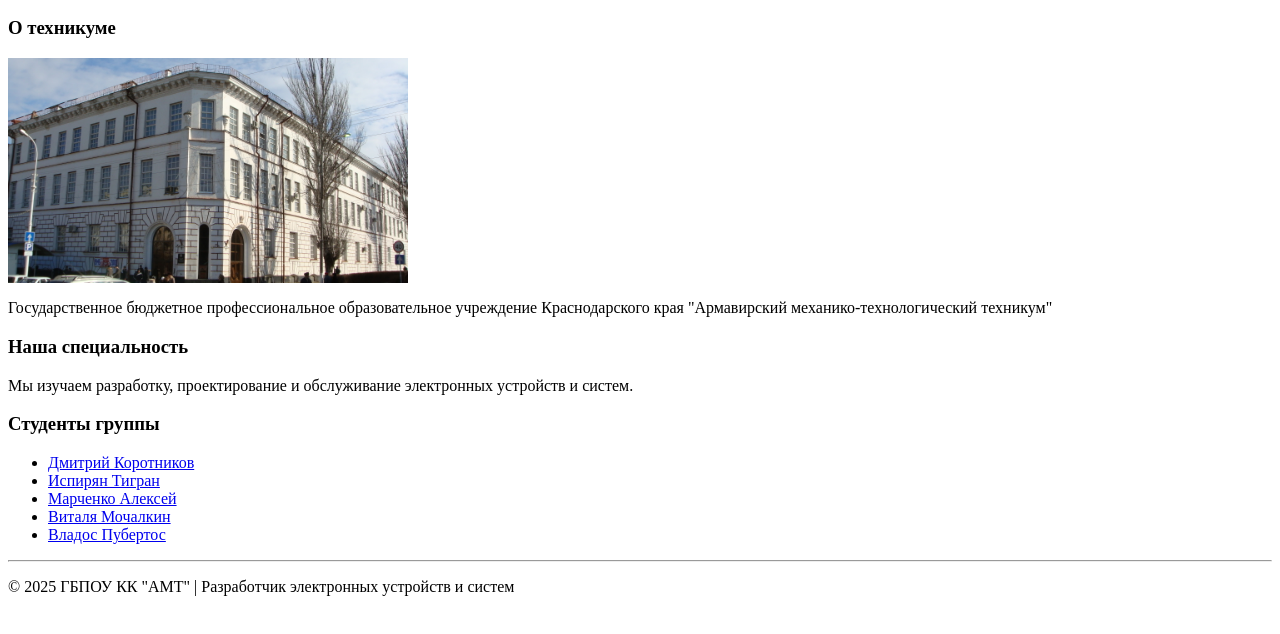
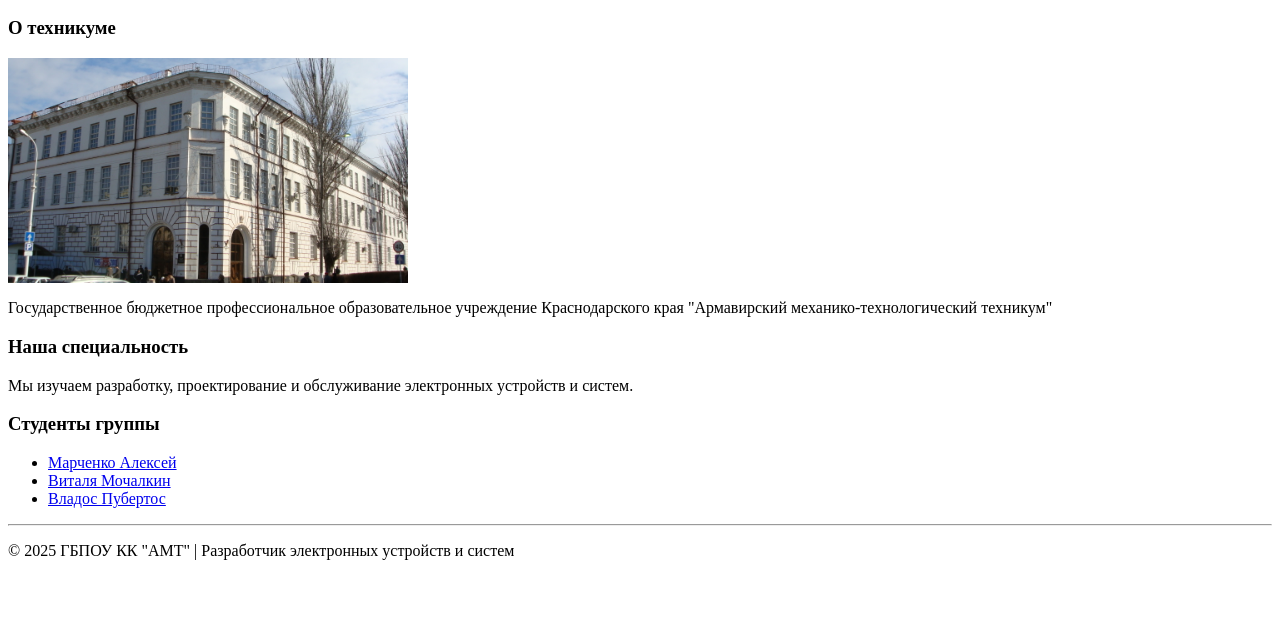
Before and after one commit to Dragon2361/-, a plain HTML site: page index.html in a window 1280 px wide. Shown: the part 96-730 px from the top of the page. Drawn offline with Linux system fonts and the light colour scheme.

Commit message:
index.html

```diff
--- a/index.html
+++ b/index.html
@@ -19,8 +19,6 @@
 
     <h3>Студенты группы</h3>
     <ul>
-        <li><a href="dmitriy.html">Дмитрий Коротников</a></li>
-        <li><a href="tigran.html">Испирян Тигран</a></li>
         <li><a href="aleksey.html">Марченко Алексей</a></li>
         <li><a href="vitaliy.html">Виталя Мочалкин</a></li>
         <li><a href="vladini.html">Владос Пубертос</a></li>
```
